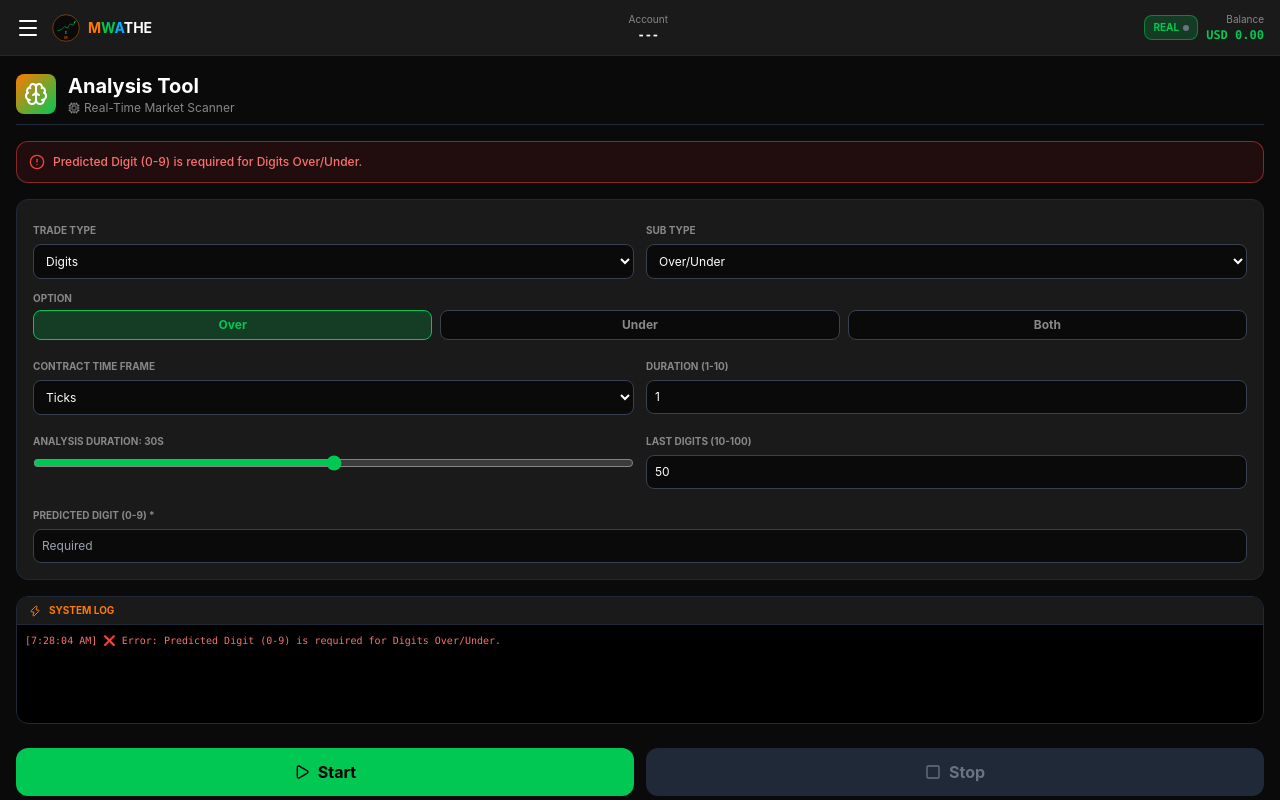
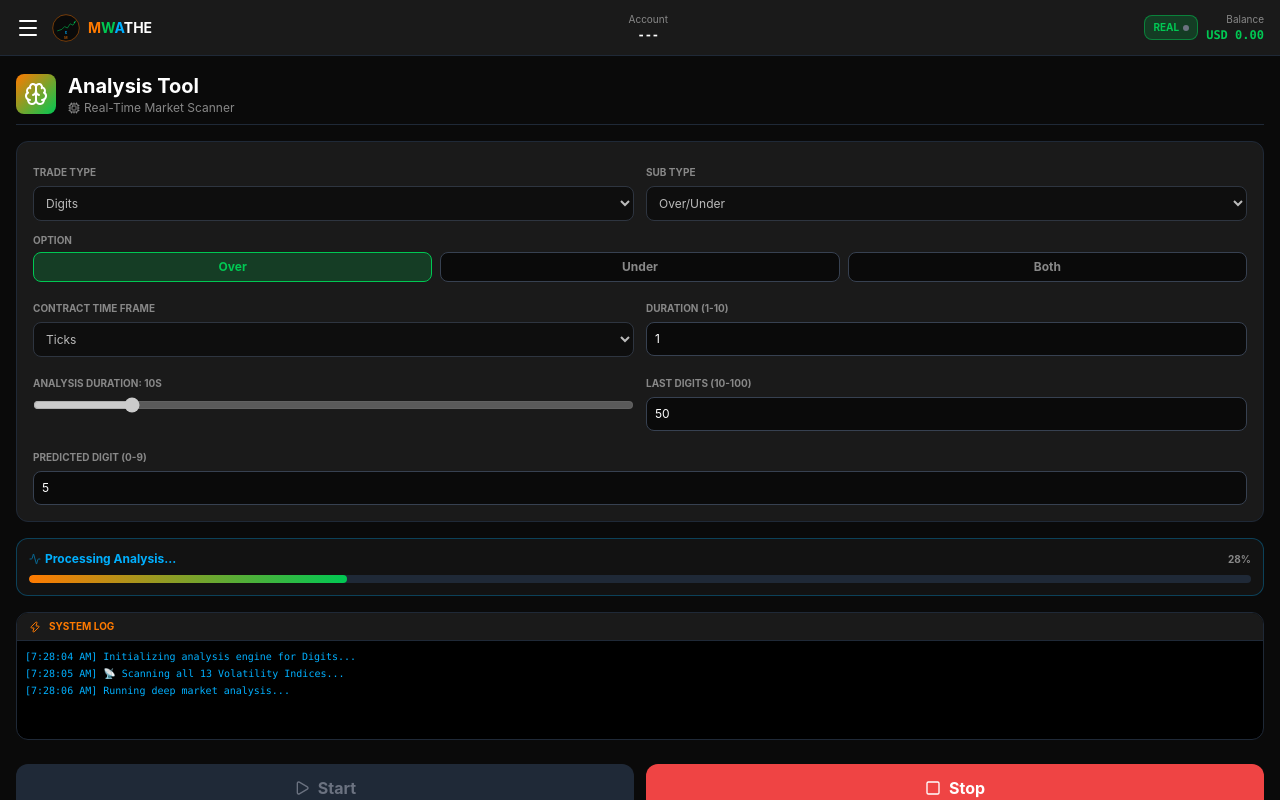
Before and after one commit to Dennysuri/mwathe-trade-systems, a React (Vite) app in the folder frontend/: page /trading in a window 1280 px wide. Both pictures are taken after a click on the button "Start". Built offline with nearby package versions, Linux system fonts and the light colour scheme.

Commit message:
Fix Analysis Tool: Unblocked Start button and made 100% progress bar visible

```diff
--- a/frontend/src/components/AnalysisTool.jsx
+++ b/frontend/src/components/AnalysisTool.jsx
@@ -1,6 +1,6 @@
 import { useState, useEffect } from 'react'
 import { motion } from 'framer-motion'
-import { Brain, Activity, Zap, Play, Square, Cpu, AlertCircle } from 'lucide-react'
+import { Brain, Activity, Zap, Play, Square, Cpu, CheckCircle2 } from 'lucide-react'
 
 // --- MATHEMATICAL ENGINE ---
 const calculateShannonEntropy = (digits) => {
@@ -77,7 +77,6 @@ const OPTIONS = {
   'Multipliers': ['Up', 'Down', 'Both']
 }
 
-// STRICT TIMEFRAME RULES PER DOCUMENT
 const TIMEFRAME_RULES = {
   'Accumulators': { units: ['Ticks'], defaultUnit: 'Ticks', min: 1, max: 85, fixed: true, label: '1 - 85 ticks (Auto-managed)' },
   'Multipliers': { units: ['Auto'], defaultUnit: 'Auto', min: 1, max: 1, fixed: true, label: 'Auto (Market dependent)' },
@@ -95,11 +94,11 @@ export default function AnalysisTool({
   const [tradeType, setTradeType] = useState('Digits')
   const [subTradeType, setSubTradeType] = useState('Over/Under')
   const [option, setOption] = useState('Over')
-  const [predictedDigit, setPredictedDigit] = useState('')
-  const [analysisDuration, setAnalysisDuration] = useState(30) // How long the AI thinks
+  const [predictedDigit, setPredictedDigit] = useState('5') // DEFAULT SET SO IT DOESN'T BLOCK
+  const [analysisDuration, setAnalysisDuration] = useState(10) // Shorter default for quick testing
   const [lastDigits, setLastDigits] = useState(50)
-  const [timeframeUnit, setTimeframeUnit] = useState('Ticks') // The actual contract duration unit
-  const [durationValue, setDurationValue] = useState(1) // The actual contract duration value
+  const [timeframeUnit, setTimeframeUnit] = useState('Ticks')
+  const [durationValue, setDurationValue] = useState(5)
   const [validationError, setValidationError] = useState('')
 
   const addLog = (msg) => setAiLogs(prev => [...prev.slice(-6), `[${new Date().toLocaleTimeString()}] ${msg}`])
@@ -112,37 +111,11 @@ export default function AnalysisTool({
     setDurationValue(rules.min)
   }, [tradeType])
 
-  const validateParameters = () => {
-    if (!tradeType) return "Trade Type is required.";
-    if (SUB_TRADE_TYPES[tradeType]?.length > 0 && !subTradeType) return "Sub Trade Type is required.";
-    if (!option) return "Option is required.";
-    if (tradeType === 'Digits' && subTradeType === 'Over/Under' && (predictedDigit === '' || predictedDigit === null)) {
-      return "Predicted Digit (0-9) is required for Digits Over/Under.";
-    }
-    if (tradeType === 'Digits' && (lastDigits < 10 || lastDigits > 100)) {
-      return "Last number of Digits must be between 10 and 100.";
-    }
-    if (analysisDuration < 1 || analysisDuration > 59) {
-      return "Analysis Duration must be between 1 and 59 seconds.";
-    }
-
-    const rules = TIMEFRAME_RULES[tradeType]
-    if (!rules.fixed) {
-      if (!timeframeUnit) return "Time Frame unit is required."
-      const maxVal = rules.maxMap[timeframeUnit]
-      if (durationValue < rules.min || durationValue > maxVal) {
-        return `Contract Duration must be between ${rules.min} and ${maxVal} ${timeframeUnit.toLowerCase()}.`
-      }
-    }
-    return null;
-  }
-
   const handleStart = () => {
     setValidationError('')
-    const error = validateParameters()
-    if (error) {
-      setValidationError(error)
-      addLog(`❌ Error: ${error}`)
+    // Simple validation that won't silently block
+    if (tradeType === 'Digits' && subTradeType === 'Over/Under' && (predictedDigit === '' || predictedDigit === null)) {
+      setValidationError("Please enter a Predicted Digit (0-9).")
       return
     }
 
@@ -163,16 +136,17 @@ export default function AnalysisTool({
       if (elapsed === 500) addLog('📡 Scanning all 13 Volatility Indices...')
       if (elapsed === 2000) addLog(' Running deep market analysis...')
       if (elapsed === 4000) addLog('️ Processing real-time data and filtering noise...')
-      if (elapsed === 6000) addLog('Evaluating market conditions and entry points...')
+      if (elapsed === 6000) addLog('🎯 Evaluating market conditions and entry points...')
 
       if (elapsed >= totalDuration) {
         clearInterval(intervalRef.current)
+        setProgress(100) // FORCE 100% VISIBLY
+
         const simulatedTicks = Array.from({length: lastDigits}, () => Math.floor(Math.random() * 100000));
         const { confidence } = executeAnalysisKnot(simulatedTicks, tradeType, subTradeType, option, lastDigits);
 
         addLog('✅ Analysis complete. Signal generated successfully.');
 
-        // CORRECT CONTRACT DURATION PASSED TO SIGNALS
         const contractDurationText = TIMEFRAME_RULES[tradeType].fixed ? TIMEFRAME_RULES[tradeType].label : `${durationValue} ${timeframeUnit}`;
 
         const signal = {
@@ -181,7 +155,7 @@ export default function AnalysisTool({
           tradeType, subTradeType, option,
           confidence,
           entry: tradeType === 'Digits' && subTradeType === 'Over/Under' ? predictedDigit : 'Market Price',
-          contractDuration: contractDurationText, // THIS IS THE ACTUAL TRADE TIMEFRAME
+          contractDuration: contractDurationText,
           marketCondition: confidence > 90 ? 'Excellent' : 'Good'
         };
 
@@ -213,7 +187,6 @@ export default function AnalysisTool({
 
       {validationError && (
         <div className="bg-red-900/20 border border-red-500/50 rounded-xl p-3 flex items-center gap-2">
-          <AlertCircle size={16} className="text-red-500" />
           <p className="text-red-400 text-xs font-medium">{validationError}</p>
         </div>
       )}
@@ -249,7 +222,6 @@ export default function AnalysisTool({
           </div>
         )}
 
-        {/* ACTUAL TRADE TIMEFRAME */}
         <div className="grid grid-cols-2 gap-3">
           <div>
             <label className="text-[10px] text-mwathe-gray uppercase font-bold">Contract Time Frame</label>
@@ -289,20 +261,27 @@ export default function AnalysisTool({
         </div>
         {tradeType === 'Digits' && subTradeType === 'Over/Under' && (
           <div>
-            <label className="text-[10px] text-mwathe-gray uppercase font-bold">Predicted Digit (0-9) *</label>
-            <input type="number" min="0" max="9" value={predictedDigit} onChange={e => setPredictedDigit(e.target.value)} disabled={isAnalyzing} className="w-full bg-mwathe-black border border-gray-700 rounded-lg px-2 py-2 text-xs mt-1" placeholder="Required" />
+            <label className="text-[10px] text-mwathe-gray uppercase font-bold">Predicted Digit (0-9)</label>
+            <input type="number" min="0" max="9" value={predictedDigit} onChange={e => setPredictedDigit(e.target.value)} disabled={isAnalyzing} className="w-full bg-mwathe-black border border-gray-700 rounded-lg px-2 py-2 text-xs mt-1" />
           </div>
         )}
       </div>
 
-      {isAnalyzing && (
-        <div className="bg-mwathe-darkgray/50 rounded-xl p-3 border border-mwathe-skyblue/30">
+      {/* PROGRESS BAR - STAYS VISIBLE EVEN AT 100% */}
+      {(isAnalyzing || progress >= 100) && (
+        <div className={`rounded-xl p-3 border ${progress >= 100 ? 'bg-mwathe-green/10 border-mwathe-green' : 'bg-mwathe-darkgray/50 border-mwathe-skyblue/30'}`}>
           <div className="flex items-center justify-between mb-2">
-            <h3 className="text-xs font-bold text-mwathe-skyblue flex items-center gap-1"><Activity size={12} className="animate-pulse" /> Processing Analysis...</h3>
-            <span className="text-[10px] text-mwathe-gray">{Math.round(progress)}%</span>
+            <h3 className={`text-xs font-bold flex items-center gap-1 ${progress >= 100 ? 'text-mwathe-green' : 'text-mwathe-skyblue'}`}>
+              {progress >= 100 ? <><CheckCircle2 size={12} /> Analysis 100% Complete</> : <><Activity size={12} className="animate-pulse" /> Processing Analysis...</>}
+            </h3>
+            <span className={`text-[10px] font-bold ${progress >= 100 ? 'text-mwathe-green' : 'text-mwathe-gray'}`}>{Math.round(progress)}%</span>
           </div>
-          <div className="w-full bg-gray-800 h-1 rounded-full mt-1 overflow-hidden">
-            <motion.div className="h-full bg-gradient-to-r from-mwathe-orange to-mwathe-green" initial={{ width: 0 }} animate={{ width: `${progress}%` }} />
+          <div className="w-full bg-gray-800 h-2 rounded-full mt-1 overflow-hidden">
+            <motion.div
+              className={`h-full rounded-full ${progress >= 100 ? 'bg-mwathe-green' : 'bg-gradient-to-r from-mwathe-orange to-mwathe-green'}`}
+              initial={{ width: 0 }}
+              animate={{ width: `${progress}%` }}
+            />
           </div>
         </div>
       )}
@@ -314,7 +293,7 @@ export default function AnalysisTool({
         </div>
         <div className="flex-1 p-2 overflow-y-auto font-mono text-[10px] space-y-0.5">
           {aiLogs.length === 0 ? <p className="text-gray-600">Waiting for analysis...</p> : aiLogs.map((log, i) => (
-            <p key={i} className={log.includes('❌') ? 'text-red-400' : 'text-mwathe-skyblue'}>{log}</p>
+            <p key={i} className="text-mwathe-skyblue">{log}</p>
           ))}
         </div>
       </div>
```
